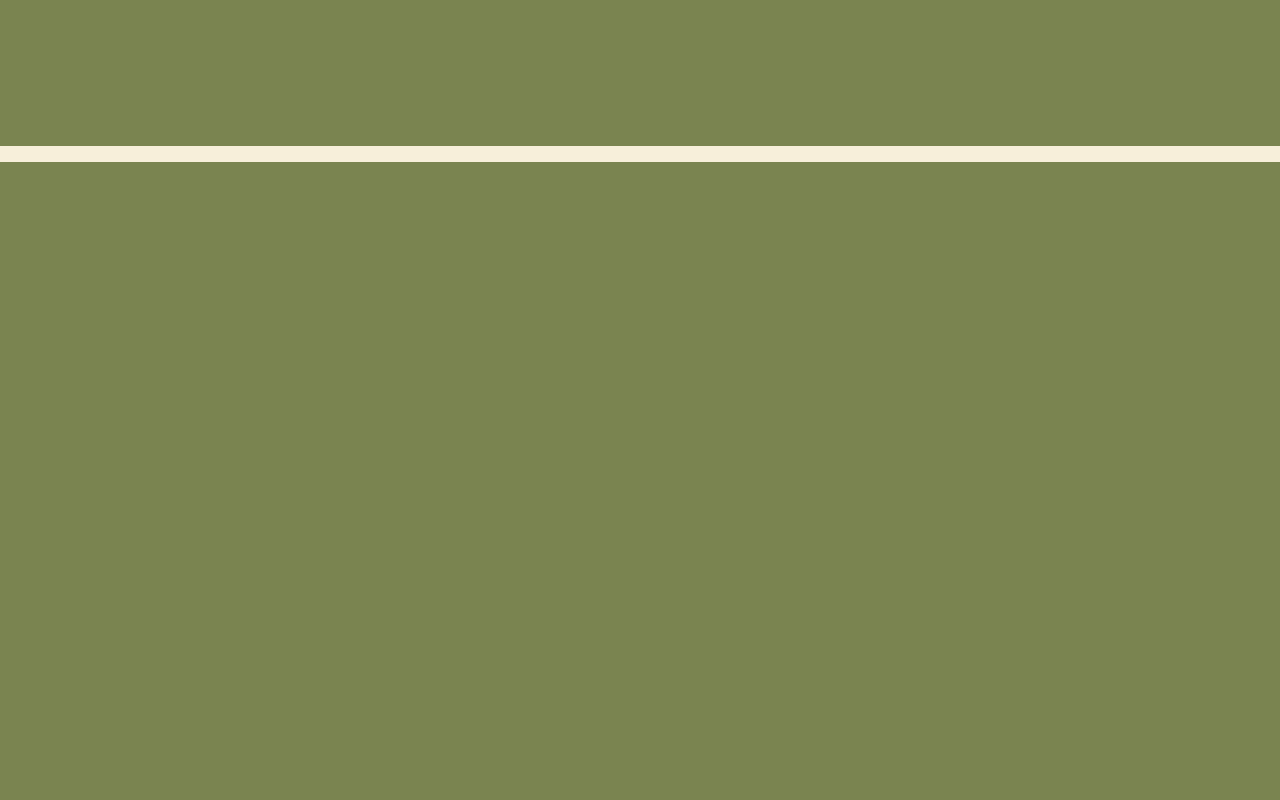
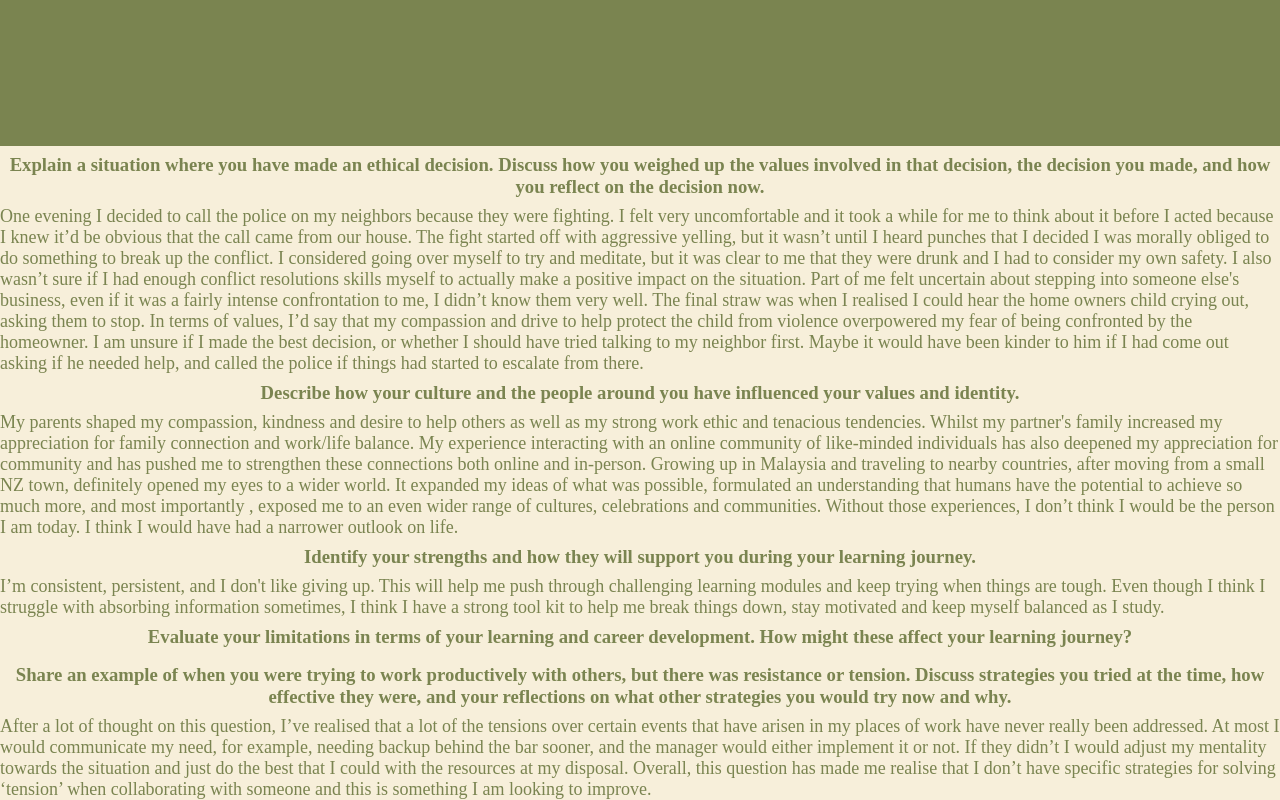
Before and after one commit to Ariana-Andrews/Ariana-Andrews.github.io, a plain HTML site: page blog/identify-values.html in a window 1280 px wide. Shown: the part 354-1154 px from the top of the page. Before the commit the page ends 800 px from the top, so only its background shows below. Drawn offline with Linux system fonts and the light colour scheme.

Commit message:
add identify-values, questions and answers

```diff
--- a/blog/identify-values.html
+++ b/blog/identify-values.html
@@ -21,8 +21,95 @@
   </header>
   <main class="vanilla">
     <div>
-      <h3></h3>
+      <h3>
+        Explain a situation where you have made an ethical decision. Discuss how
+        you weighed up the values involved in that decision, the decision you
+        made, and how you reflect on the decision now.
+      </h3>
+      <p>
+        One evening I decided to call the police on my neighbors because they
+        were fighting. I felt very uncomfortable and it took a while for me to
+        think about it before I acted because I knew it’d be obvious that the
+        call came from our house. The fight started off with aggressive yelling,
+        but it wasn’t until I heard punches that I decided I was morally obliged
+        to do something to break up the conflict. I considered going over myself
+        to try and meditate, but it was clear to me that they were drunk and I
+        had to consider my own safety. I also wasn’t sure if I had enough
+        conflict resolutions skills myself to actually make a positive impact on
+        the situation. Part of me felt uncertain about stepping into someone
+        else's business, even if it was a fairly intense confrontation to me, I
+        didn’t know them very well. The final straw was when I realised I could
+        hear the home owners child crying out, asking them to stop. In terms of
+        values, I’d say that my compassion and drive to help protect the child
+        from violence overpowered my fear of being confronted by the homeowner.
+        I am unsure if I made the best decision, or whether I should have tried
+        talking to my neighbor first. Maybe it would have been kinder to him if
+        I had come out asking if he needed help, and called the police if things
+        had started to escalate from there.
+      </p>
+    </div>
+
+    <div>
+      <h3>
+        Describe how your culture and the people around you have influenced your
+        values and identity.
+      </h3>
+      <p>
+        My parents shaped my compassion, kindness and desire to help others as
+        well as my strong work ethic and tenacious tendencies. Whilst my
+        partner's family increased my appreciation for family connection and
+        work/life balance. My experience interacting with an online community of
+        like-minded individuals has also deepened my appreciation for community
+        and has pushed me to strengthen these connections both online and
+        in-person. Growing up in Malaysia and traveling to nearby countries,
+        after moving from a small NZ town, definitely opened my eyes to a wider
+        world. It expanded my ideas of what was possible, formulated an
+        understanding that humans have the potential to achieve so much more,
+        and most importantly , exposed me to an even wider range of cultures,
+        celebrations and communities. Without those experiences, I don’t think I
+        would be the person I am today. I think I would have had a narrower
+        outlook on life.
+      </p>
+    </div>
+    <div>
+      <h3>
+        Identify your strengths and how they will support you during your
+        learning journey.
+      </h3>
+      <p>
+        I’m consistent, persistent, and I don't like giving up. This will help
+        me push through challenging learning modules and keep trying when things
+        are tough. Even though I think I struggle with absorbing information
+        sometimes, I think I have a strong tool kit to help me break things
+        down, stay motivated and keep myself balanced as I study.
+      </p>
+    </div>
+    <div>
+      <h3>
+        Evaluate your limitations in terms of your learning and career
+        development. How might these affect your learning journey?
+      </h3>
       <p></p>
+    </div>
+    <div>
+      <h3>
+        Share an example of when you were trying to work productively with
+        others, but there was resistance or tension. Discuss strategies you
+        tried at the time, how effective they were, and your reflections on what
+        other strategies you would try now and why.
+      </h3>
+      <p>
+        After a lot of thought on this question, I’ve realised that a lot of the
+        tensions over certain events that have arisen in my places of work have
+        never really been addressed. At most I would communicate my need, for
+        example, needing backup behind the bar sooner, and the manager would
+        either implement it or not. If they didn’t I would adjust my mentality
+        towards the situation and just do the best that I could with the
+        resources at my disposal. Overall, this question has made me realise
+        that I don’t have specific strategies for solving ‘tension’ when
+        collaborating with someone and this is something I am looking to
+        improve.
+      </p>
     </div>
   </main>
 </body>
```
